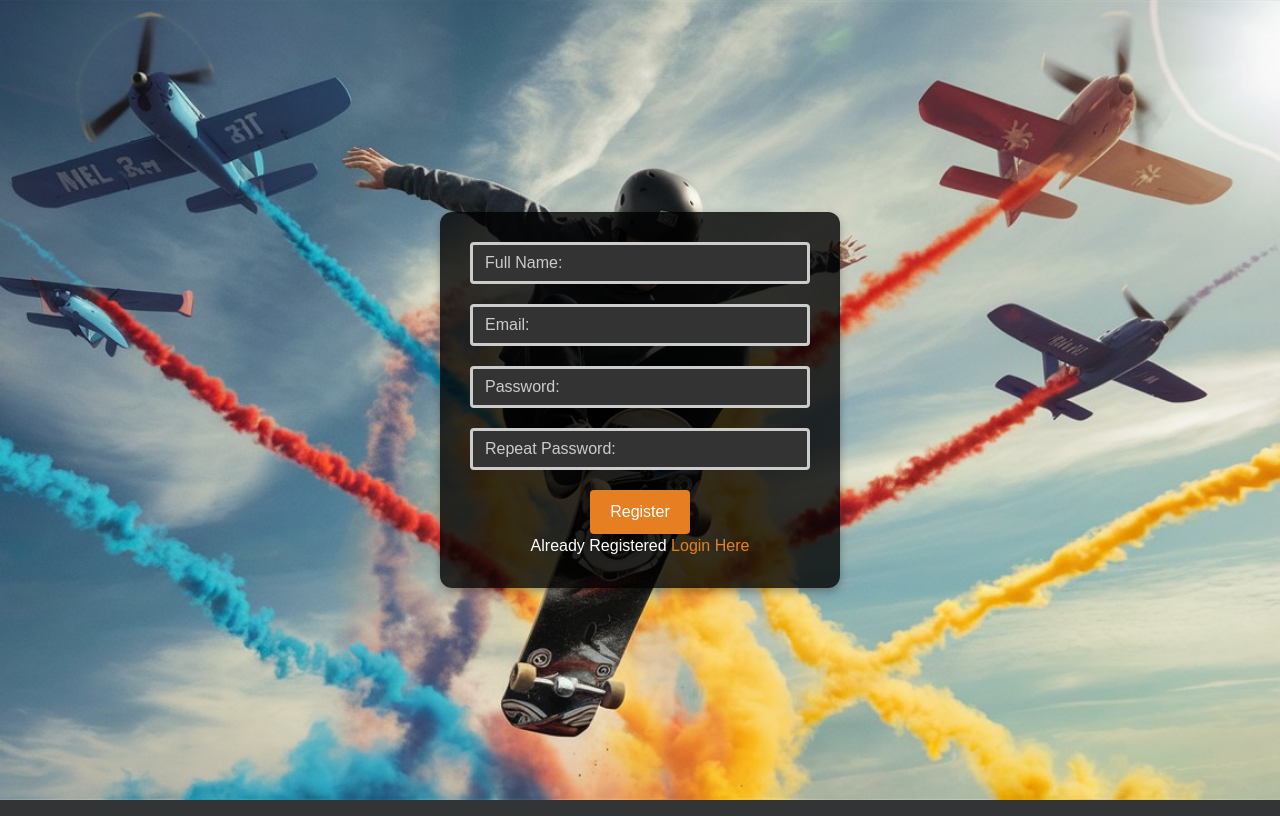
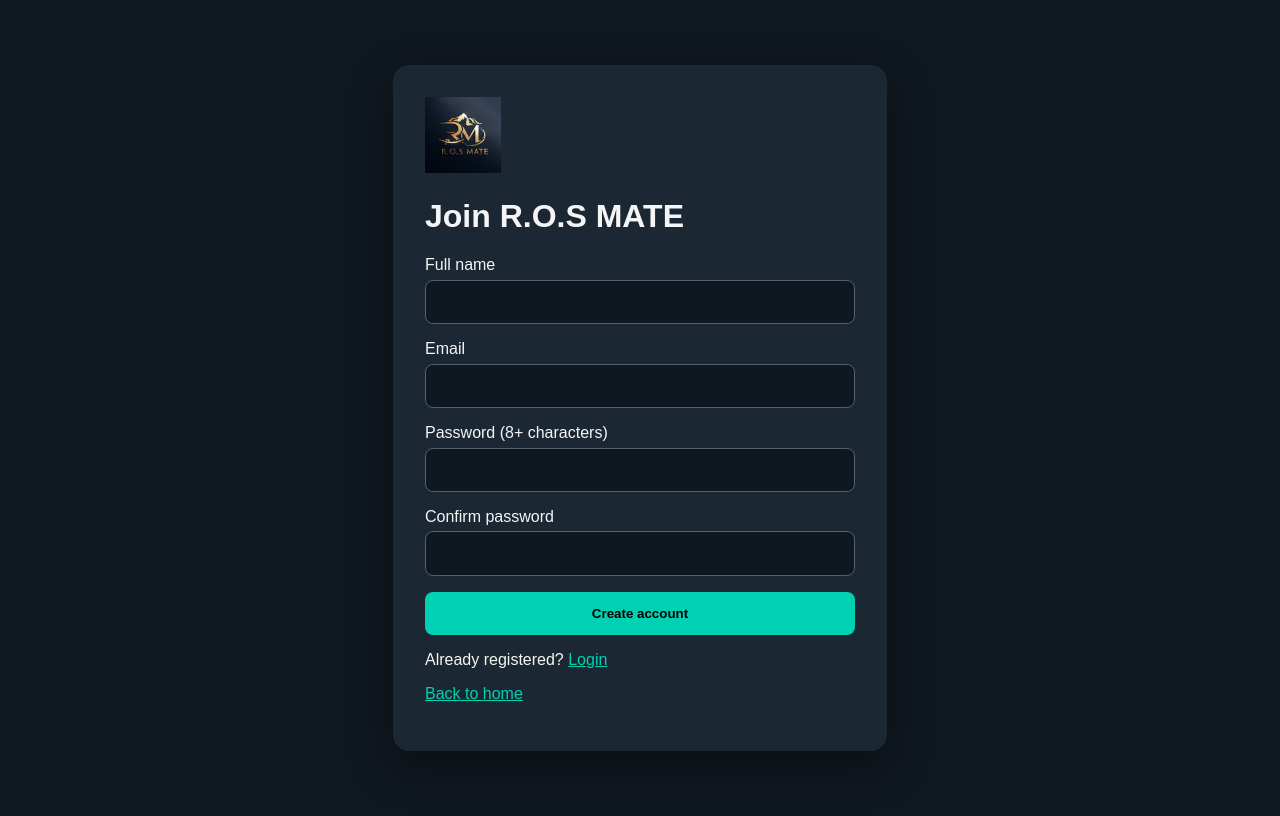
Before and after one commit to MYKATcrazy/R.O.S-MATE, a PHP site: page /registration.php in a window 1280 px wide. Run offline with PHP 8.4, Linux system fonts and the light colour scheme.

Commit message:
Repair R.O.S MATE: registration.php

```diff
--- a/registration.php
+++ b/registration.php
@@ -1,92 +1,64 @@
 <?php
-session_start();
-if (isset($_SESSION["user"])) {
-   header("Location: index.php");
+declare(strict_types=1);
+require_once __DIR__ . '/includes/bootstrap.php';
+
+if (!empty($_SESSION['user_id'])) {
+    redirect('dashboard.php');
+}
+$errors = [];
+$fullName = '';
+$email = '';
+if ($_SERVER['REQUEST_METHOD'] === 'POST') {
+    verify_csrf();
+    $fullName = trim((string)($_POST['fullname'] ?? ''));
+    $email = strtolower(trim((string)($_POST['email'] ?? '')));
+    $password = (string)($_POST['password'] ?? '');
+    $repeat = (string)($_POST['repeat_password'] ?? '');
+
+    if ($fullName === '' || mb_strlen($fullName) > 128) $errors[] = 'Enter your name (maximum 128 characters).';
+    if (!filter_var($email, FILTER_VALIDATE_EMAIL) || strlen($email) > 255) $errors[] = 'Enter a valid email address.';
+    if (strlen($password) < 8) $errors[] = 'Password must contain at least 8 characters.';
+    if ($password !== $repeat) $errors[] = 'The passwords do not match.';
+
+    if (!$errors) {
+        try {
+            $stmt = $pdo->prepare('INSERT INTO users (full_name, email, password) VALUES (:name, :email, :password)');
+            $stmt->execute([
+                'name' => $fullName,
+                'email' => $email,
+                'password' => password_hash($password, PASSWORD_DEFAULT),
+            ]);
+            flash('Account created. You can now sign in.');
+            redirect('login.php');
+        } catch (PDOException $exception) {
+            if ($exception->getCode() === '23000' || str_contains(strtolower($exception->getMessage()), 'unique')) {
+                $errors[] = 'An account with that email already exists.';
+            } else {
+                error_log('R.O.S MATE registration failed: ' . $exception->getMessage());
+                $errors[] = 'Registration is temporarily unavailable. Please try again.';
+            }
+        }
+    }
 }
 ?>
-<!DOCTYPE html>
-<html lang="en">
-<head>
-    <meta charset="UTF-8">
-    <meta http-equiv="X-UA-Compatible" content="IE=edge">
-    <meta name="viewport" content="width=device-width, initial-scale=1.0">
-    <title>Registration Form</title>
-    <link rel="stylesheet" href="https://cdn.jsdelivr.net/npm/bootstrap@5.2.2/dist/css/bootstrap.min.css" integrity="sha384-Zenh87qX5JnK2Jl0vWa8Ck2rdkQ2Bzep5IDxbcnCeuOxjzrPF/et3URy9Bv1WTRi" crossorigin="anonymous">
-    <link rel="stylesheet" href="login2.css">
-</head>
-<body>
-    <div class="container">
-        <?php
-        if (isset($_POST["submit"])) {
-           $fullName = $_POST["fullname"];
-           $email = $_POST["email"];
-           $password = $_POST["password"];
-           $passwordRepeat = $_POST["repeat_password"];
-
-           $passwordHash = password_hash($password, PASSWORD_DEFAULT);
-
-           $errors = array();
-
-           if (empty($fullName) OR empty($email) OR empty($password) OR empty($passwordRepeat)) {
-            array_push($errors,"All fields are required");
-           }
-           if (!filter_var($email, FILTER_VALIDATE_EMAIL)) {
-            array_push($errors, "Email is not valid");
-           }
-           if (strlen($password)<8) {
-            array_push($errors,"Password must be at least 8 charactes long");
-           }
-           if ($password!==$passwordRepeat) {
-            array_push($errors,"Password does not match");
-           }
-           require_once "database.php";
-           $sql = "SELECT * FROM users WHERE email = '$email'";
-           $result = mysqli_query($conn, $sql);
-           $rowCount = mysqli_num_rows($result);
-           if ($rowCount>0) {
-            array_push($errors,"Email already exists!");
-           }
-           if (count($errors)>0) {
-            foreach ($errors as  $error) {
-                echo "<div class='alert alert-danger'>$error</div>";
-            }
-           }else{
-
-            $sql = "INSERT INTO users (full_name, email, password) VALUES ( ?, ?, ? )";
-            $stmt = mysqli_stmt_init($conn);
-            $prepareStmt = mysqli_stmt_prepare($stmt,$sql);
-            if ($prepareStmt) {
-                mysqli_stmt_bind_param($stmt,"sss",$fullName, $email, $passwordHash);
-                mysqli_stmt_execute($stmt);
-                echo "<div class='alert alert-success'>You are registered successfully.</div>";
-            }else{
-                die("Something went wrong");
-            }
-           }
-
-
-        }
-        ?>
-        <form action="registration.php" method="post">
-            <div class="form-group">
-                <input type="text" class="form-control" name="fullname" placeholder="Full Name:">
-            </div>
-            <div class="form-group">
-                <input type="emamil" class="form-control" name="email" placeholder="Email:">
-            </div>
-            <div class="form-group">
-                <input type="password" class="form-control" name="password" placeholder="Password:">
-            </div>
-            <div class="form-group">
-                <input type="password" class="form-control" name="repeat_password" placeholder="Repeat Password:">
-            </div>
-            <div class="form-btn">
-                <input type="submit" class="btn btn-primary" value="Register" name="submit">
-            </div>
-        </form>
-        <div>
-        <div><p>Already Registered <a href="login.php">Login Here</a></p></div>
-      </div>
-    </div>
-</body>
-</html>
+<!doctype html><html lang="en"><head>
+<meta charset="utf-8"><meta name="viewport" content="width=device-width,initial-scale=1">
+<title>Create account | R.O.S MATE</title>
+<style>
+body{min-height:100vh;display:grid;place-items:center;background:#101820;color:#f5f5f5;font-family:Arial,sans-serif}
+.auth{width:min(92vw,430px);padding:2rem;background:#1b2732;border-radius:16px;box-shadow:0 15px 45px #0006}
+.auth img{width:76px;height:76px;object-fit:contain}.auth input{box-sizing:border-box;width:100%;padding:.85rem;margin:.35rem 0 1rem;border:1px solid #526170;border-radius:8px;background:#0f1820;color:white}
+.auth label{display:block}.auth button{width:100%;padding:.9rem;border:0;border-radius:8px;background:#00d1b2;font-weight:700;cursor:pointer}
+.auth a{color:#00d1b2}.error{padding:.7rem;background:#6c2630;border-radius:8px}
+</style></head><body><main class="auth">
+<img src="mykat%20logo.png" alt="R.O.S MATE logo"><h1>Join R.O.S MATE</h1>
+<?php foreach ($errors as $error): ?><p class="error"><?= e($error) ?></p><?php endforeach; ?>
+<form method="post" action="registration.php">
+<input type="hidden" name="csrf_token" value="<?= e(csrf_token()) ?>">
+<label for="fullname">Full name</label><input id="fullname" name="fullname" maxlength="128" autocomplete="name" required value="<?= e($fullName) ?>">
+<label for="email">Email</label><input id="email" type="email" name="email" maxlength="255" autocomplete="email" required value="<?= e($email) ?>">
+<label for="password">Password (8+ characters)</label><input id="password" type="password" name="password" minlength="8" autocomplete="new-password" required>
+<label for="repeat_password">Confirm password</label><input id="repeat_password" type="password" name="repeat_password" minlength="8" autocomplete="new-password" required>
+<button type="submit">Create account</button></form>
+<p>Already registered? <a href="login.php">Login</a></p><p><a href="index.php">Back to home</a></p>
+</main></body></html>
```
